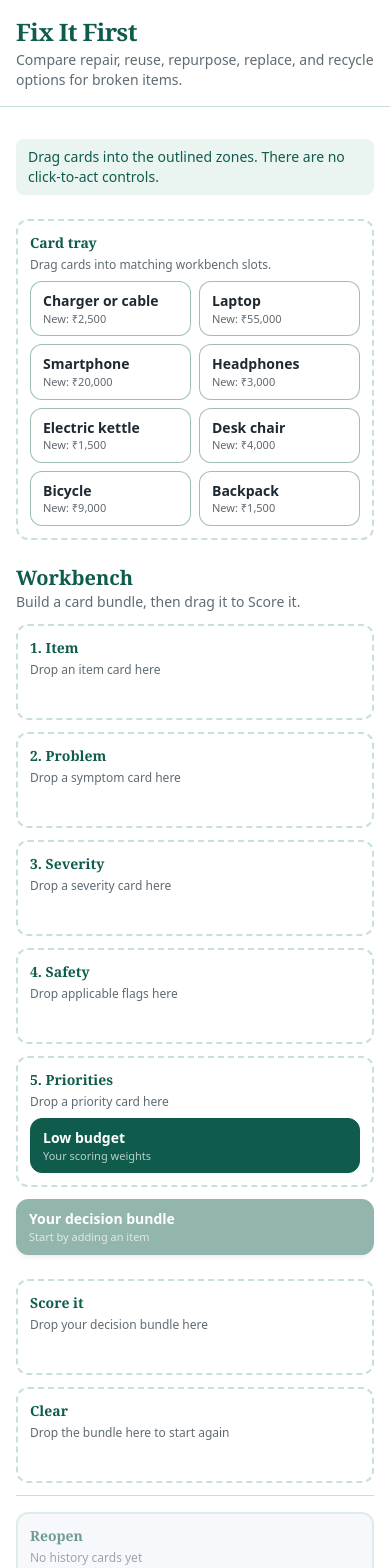
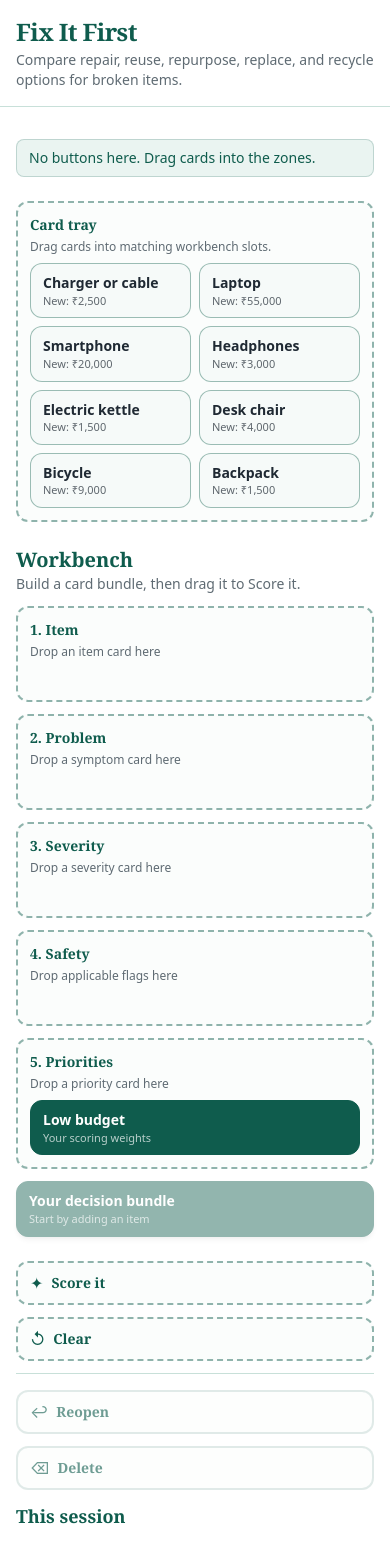
Before and after one commit to soham1251130190-pixel/Sohamthakkar2007-CodeVariant, a React (Vite) app: page / in a window 390 px wide. Shown: the top 1568 px of the page. Built offline with nearby package versions, Linux system fonts and the light colour scheme.

Commit message:
style(challenge): feedback and polish

```diff
--- a/index.html
+++ b/index.html
@@ -4,7 +4,7 @@
     <meta charset="UTF-8" />
     <link rel="icon" type="image/svg+xml" href="/favicon.svg" />
     <meta name="viewport" content="width=device-width, initial-scale=1.0" />
-    <title>fix-it-first</title>
+    <title>Fix It First</title>
   </head>
   <body>
     <div id="root"></div>
--- a/src/components/canvas/Canvas.jsx
+++ b/src/components/canvas/Canvas.jsx
@@ -12,6 +12,8 @@ export default function Canvas() {
   const { state, dispatch, currentCategory } = useCanvasContext();
   const [activeCard, setActiveCard] = useState(null);
   const [rejectedZone, setRejectedZone] = useState(null);
+  const [successZone, setSuccessZone] = useState(null);
+  const [showIntroHint, setShowIntroHint] = useState(true);
   const sensors = useSensors(
     useSensor(PointerSensor, { activationConstraint: { distance: 6 } }),
     useSensor(TouchSensor, { activationConstraint: { delay: 150, tolerance: 8 } }),
@@ -21,6 +23,7 @@ export default function Canvas() {
   const handleDragStart = ({ active }) => {
     setActiveCard({ id: active.id, ...active.data.current });
     setRejectedZone(null);
+    setSuccessZone(null);
   };
 
   const handleDragEnd = ({ active, over }) => {
@@ -41,18 +44,21 @@ export default function Canvas() {
       return;
     }
     dispatch(makeCanvasAction(action, card.payload, { itemName: currentCategory?.name ?? 'item', state }));
+    setSuccessZone(over.id);
+    setShowIntroHint(false);
+    window.setTimeout(() => setSuccessZone(null), 380);
   };
 
   return (
     <DndContext sensors={sensors} onDragStart={handleDragStart} onDragEnd={handleDragEnd} onDragCancel={() => setActiveCard(null)}>
       <div className="space-y-6">
-        <p className="rounded-lg bg-mint px-3 py-2 text-sm text-forest">Drag cards into the outlined zones. There are no click-to-act controls.</p>
-        <Tray rejectedZone={rejectedZone} />
-        <Workbench rejectedZone={rejectedZone} />
-        <ScorePanel rejectedZone={rejectedZone} />
+        {showIntroHint && <p className="rounded-lg border border-forest/20 bg-mint px-3 py-2 text-sm font-medium text-forest">No buttons here. Drag cards into the zones.</p>}
+        <Tray rejectedZone={rejectedZone} successZone={successZone} />
+        <Workbench rejectedZone={rejectedZone} successZone={successZone} />
+        <ScorePanel rejectedZone={rejectedZone} successZone={successZone} />
         <p className="sr-only" aria-live="polite" aria-atomic="true">{state.liveMessage}</p>
       </div>
-      <DragOverlay>{activeCard && <div className="rounded-xl border border-forest bg-white px-3 py-2 text-sm font-semibold text-ink shadow-lg">Moving card</div>}</DragOverlay>
+      <DragOverlay>{activeCard && <div className="rounded-xl border border-amber bg-amber/15 px-3 py-2 text-sm font-semibold text-ink shadow-lg">Moving card</div>}</DragOverlay>
     </DndContext>
   );
 }
--- a/src/components/canvas/DataCard.jsx
+++ b/src/components/canvas/DataCard.jsx
@@ -43,14 +43,14 @@ export default function DataCard({
   };
 
   const variantStyles = {
-    item:    'border-forest/40 bg-white text-ink hover:border-forest hover:bg-mint/30',
-    problem: 'border-amber/40 bg-white text-ink hover:border-amber hover:bg-amber/5',
-    severity:'border-line bg-white text-ink hover:border-forest',
-    flag:    'border-coral/40 bg-white text-ink hover:border-coral hover:bg-coral/5',
+    item:    'border-forest/40 bg-mint/30 text-ink hover:border-forest hover:bg-mint/60',
+    problem: 'border-forest/40 bg-mint/30 text-ink hover:border-forest hover:bg-mint/60',
+    severity:'border-forest/30 bg-mint/20 text-ink hover:border-forest',
+    flag:    'border-forest/40 bg-mint/30 text-ink hover:border-forest hover:bg-mint/60',
     preset:  'border-forest bg-forest text-white hover:bg-forest/90',
     bundle:  'border-forest bg-forest text-white shadow-md',
-    option:  'border-line bg-white text-ink hover:shadow-sm',
-    default: 'border-line bg-white text-ink hover:border-muted',
+    option:  'border-forest/25 bg-mint/20 text-ink hover:shadow-sm',
+    default: 'border-forest/25 bg-mint/20 text-ink hover:border-forest',
   };
 
   const base = variantStyles[variant] ?? variantStyles.default;
@@ -62,7 +62,7 @@ export default function DataCard({
       {...listeners}
       {...attributes}
       aria-grabbed={isDragging}
-      className={`relative select-none rounded-xl border px-3 py-2.5 text-sm transition-colors ${base} ${className}`}
+      className={`relative select-none rounded-xl border px-3 py-2.5 text-sm transition-colors focus-visible:outline-3 focus-visible:outline-offset-2 focus-visible:outline-forest ${isDragging ? 'border-amber bg-amber/15 ring-2 ring-amber/40' : ''} ${base} ${className}`}
     >
       {children ?? (
         <>
--- a/src/components/canvas/HistoryTray.jsx
+++ b/src/components/canvas/HistoryTray.jsx
@@ -6,7 +6,7 @@ export default function HistoryTray({ entries }) {
       <h2 className="text-lg font-bold text-forest">This session</h2>
       <div className="mt-2 flex gap-2 overflow-x-auto pb-1">
         {entries.map((entry) => <DataCard key={entry.id} id={`history-${entry.id}`} type="history" payload={entry.id}
-          label={`${entry.optionLabel} · ${entry.score} / 100`} sublabel={`${entry.itemName} · ${entry.statusLabel} · ${entry.timeLabel}`} variant="default" className="min-w-48 bg-white" />)}
+          label={`${entry.optionLabel} · ${entry.score} / 100`} sublabel={`${entry.itemName} · ${entry.statusLabel} · ${entry.timeLabel}`} badge={<span className={`rounded-full px-2 py-0.5 text-[10px] ${entry.status === 'committed' ? 'bg-forest text-white' : 'bg-white text-muted'}`}>{entry.statusLabel}</span>} variant="default" className={`min-w-48 ${entry.status === 'committed' ? 'border-forest bg-mint/60 font-semibold' : 'bg-mint/20 text-muted opacity-80'}`} />)}
       </div>
     </section>
   );
--- a/src/components/canvas/ScorePanel.jsx
+++ b/src/components/canvas/ScorePanel.jsx
@@ -5,13 +5,13 @@ import PlanPanel from './PlanPanel.jsx';
 import HistoryTray from './HistoryTray.jsx';
 import DataCard from './DataCard.jsx';
 
-export default function ScorePanel({ rejectedZone }) {
+export default function ScorePanel({ rejectedZone, successZone }) {
   const { state, resultView, ruledOutView, planView, historyView } = useCanvasContext();
   return (
     <section className="space-y-3">
-      <div className="grid gap-3 sm:grid-cols-2">
-        <Zone id="score" label="Score it" hint="Drop your decision bundle here" rejected={rejectedZone === 'score'} className="border-amber bg-amber/10" />
-        <Zone id="clear" label="Clear" hint="Drop the bundle here to start again" rejected={rejectedZone === 'clear'} />
+      <div className="grid grid-cols-1 gap-3 min-[420px]:grid-cols-2">
+        <Zone id="score" label="Score it" icon="✦" action hint="Drop your decision bundle here" rejected={rejectedZone === 'score'} success={successZone === 'score'} />
+        <Zone id="clear" label="Clear" icon="↺" action hint="Drop the bundle here to start again" rejected={rejectedZone === 'clear'} success={successZone === 'clear'} />
       </div>
       {state.scored && resultView && <div aria-live="polite" className="space-y-4">
         <Zone id="results" label="Results" hint="Drop a ruled-out card here to restore it" rejected={rejectedZone === 'results'} hideHeading className="space-y-4 border-transparent bg-transparent p-0">
@@ -20,18 +20,18 @@ export default function ScorePanel({ rejectedZone }) {
         <ol className="space-y-3">{resultView.options.map((option) => <li key={option.id}><OptionCard option={option} /></li>)}</ol>
         {resultView.removed.length > 0 && <div className="flex flex-wrap gap-2" aria-label="Unavailable options">{resultView.removed.map((option) => <span key={option.id} className="rounded-full border border-line bg-slate-100 px-3 py-1.5 text-xs text-muted">{option.label}: not available, {option.reason}</span>)}</div>}
         </Zone>
-        <div className="grid gap-3 sm:grid-cols-2">
-          <Zone id="commit" label="Commit to plan" hint="Drop an option card here" rejected={rejectedZone === 'commit'} className="border-forest bg-mint/40" />
-          <Zone id="save" label="Save for later" hint="Drop an option card here" rejected={rejectedZone === 'save'} />
+        <div className="grid grid-cols-1 gap-3 min-[420px]:grid-cols-3">
+          <Zone id="commit" label="Commit to plan" icon="✓" action hint="Drop an option card here" rejected={rejectedZone === 'commit'} success={successZone === 'commit'} />
+          <Zone id="save" label="Save for later" icon="⌁" action hint="Drop an option card here" rejected={rejectedZone === 'save'} success={successZone === 'save'} />
+          <Zone id="ruleOut" label="Rule out" icon="−" action hint={resultView.options.length > 1 ? 'Drop an option card here to remove it from the ranking' : 'Only one option remains'} rejected={rejectedZone === 'ruleOut'} success={successZone === 'ruleOut'} disabled={resultView.options.length <= 1} />
         </div>
-        <Zone id="ruleOut" label="Rule out" hint={resultView.options.length > 1 ? 'Drop an option card here to remove it from the ranking' : 'Only one option remains'} rejected={rejectedZone === 'ruleOut'} disabled={resultView.options.length <= 1} />
         {ruledOutView.length > 0 && <section aria-label="Ruled out"><h2 className="text-lg font-bold text-forest">Ruled out</h2><div className="mt-2 flex flex-wrap gap-2">{ruledOutView.map((option) => <DataCard key={option.id} id={`ruled-out-${option.id}`} type="ruledOut" payload={option.id} label={`${option.label} ruled out`} sublabel="Drag to results to restore" variant="default" className="bg-slate-100 text-muted" />)}</div></section>}
         {planView && <PlanPanel plan={planView} />}
       </div>}
       <section className="space-y-3 border-t border-line pt-4" aria-label="History actions">
-        <div className="grid gap-3 sm:grid-cols-2">
-          <Zone id="reopen" label="Reopen" hint={historyView.length > 0 ? 'Drop a history card here to restore it' : 'No history cards yet'} rejected={rejectedZone === 'reopen'} disabled={historyView.length === 0} />
-          <Zone id="delete" label="Delete" hint={historyView.length > 0 ? 'Drop a history card here to remove it' : 'No history cards yet'} rejected={rejectedZone === 'delete'} disabled={historyView.length === 0} />
+        <div className="grid grid-cols-1 gap-3 min-[420px]:grid-cols-2">
+          <Zone id="reopen" label="Reopen" icon="↩" action hint={historyView.length > 0 ? 'Drop a history card here to restore it' : 'No history cards yet'} rejected={rejectedZone === 'reopen'} success={successZone === 'reopen'} disabled={historyView.length === 0} />
+          <Zone id="delete" label="Delete" icon="⌫" action hint={historyView.length > 0 ? 'Drop a history card here to remove it' : 'No history cards yet'} rejected={rejectedZone === 'delete'} success={successZone === 'delete'} disabled={historyView.length === 0} />
         </div>
         <HistoryTray entries={historyView} />
       </section>
--- a/src/components/canvas/Tray.jsx
+++ b/src/components/canvas/Tray.jsx
@@ -6,13 +6,13 @@ import Zone from './Zone.jsx';
 
 const titleize = (value) => value[0].toUpperCase() + value.slice(1);
 
-export default function Tray({ rejectedZone }) {
+export default function Tray({ rejectedZone, successZone }) {
   const { state, currentCategory } = useCanvasContext();
   const selectedItem = Boolean(state.itemId);
   const selectedSymptom = Boolean(state.symptomId);
 
   return (
-    <Zone id="tray" label="Card tray" hint="Drag cards into matching workbench slots." rejected={rejectedZone === 'tray'}>
+    <Zone id="tray" label="Card tray" hint="Drag cards into matching workbench slots." rejected={rejectedZone === 'tray'} success={successZone === 'tray'}>
       <div className="grid grid-cols-2 gap-2 sm:grid-cols-3">
         {items.map((item) => (
           <DataCard key={item.id} id={`item-${item.id}`} type="item" payload={item.id}
--- a/src/components/canvas/Workbench.jsx
+++ b/src/components/canvas/Workbench.jsx
@@ -9,7 +9,7 @@ function SlotCard({ type, payload, label, sublabel, variant }) {
   return <DataCard id={`slot-${type}-${payload}`} type={type} payload={payload} label={label} sublabel={sublabel} variant={variant} />;
 }
 
-export default function Workbench({ rejectedZone }) {
+export default function Workbench({ rejectedZone, successZone }) {
   const { state, dispatch, currentCategory } = useCanvasContext();
   const flagLabels = state.flags.map((id) => safetyFlags.find((flag) => flag.id === id)?.label).filter(Boolean);
   const presetLabel = state.presetKey === 'lowBudget' ? 'Low budget' : state.presetKey === 'ecoFirst' ? 'Eco first' : 'Urgent';
@@ -18,21 +18,21 @@ export default function Workbench({ rejectedZone }) {
     <section className="space-y-3">
       <div><h2 className="text-xl font-bold text-forest">Workbench</h2><p className="text-sm text-muted">Build a card bundle, then drag it to Score it.</p></div>
       <div className="grid gap-3 sm:grid-cols-2">
-        <Zone id="slot-item" label="1. Item" hint="Drop an item card here" rejected={rejectedZone === 'slot-item'}>
+        <Zone id="slot-item" label="1. Item" hint="Drop an item card here" rejected={rejectedZone === 'slot-item'} success={successZone === 'slot-item'}>
           {currentCategory && <SlotCard type="item" payload={currentCategory.id} label={currentCategory.name} variant="item" />}
         </Zone>
-        <Zone id="slot-problem" label="2. Problem" hint="Drop a symptom card here" rejected={rejectedZone === 'slot-problem'}>
+        <Zone id="slot-problem" label="2. Problem" hint="Drop a symptom card here" rejected={rejectedZone === 'slot-problem'} success={successZone === 'slot-problem'}>
           {state.intent === 'unwanted'
             ? <SlotCard type="unwanted" payload="unwanted" label="Unwanted item" sublabel="No repair problem" variant="problem" />
             : state.symptomId && <SlotCard type="symptom" payload={state.symptomId} label={titleize(state.symptomId)} variant="problem" />}
         </Zone>
-        <Zone id="slot-severity" label="3. Severity" hint="Drop a severity card here" rejected={rejectedZone === 'slot-severity'}>
+        <Zone id="slot-severity" label="3. Severity" hint="Drop a severity card here" rejected={rejectedZone === 'slot-severity'} success={successZone === 'slot-severity'}>
           {state.severity && <SlotCard type="severity" payload={state.severity} label={titleize(state.severity)} variant="severity" />}
         </Zone>
-        <Zone id="slot-safety" label="4. Safety" hint="Drop applicable flags here" rejected={rejectedZone === 'slot-safety'}>
+        <Zone id="slot-safety" label="4. Safety" hint="Drop applicable flags here" rejected={rejectedZone === 'slot-safety'} success={successZone === 'slot-safety'}>
           <div className="space-y-2">{flagLabels.map((label, index) => <SlotCard key={label} type="flag" payload={state.flags[index]} label={label} variant="flag" />)}</div>
         </Zone>
-        <Zone id="slot-priorities" label="5. Priorities" hint="Drop a priority card here" rejected={rejectedZone === 'slot-priorities'} className="sm:col-span-2">
+        <Zone id="slot-priorities" label="5. Priorities" hint="Drop a priority card here" rejected={rejectedZone === 'slot-priorities'} success={successZone === 'slot-priorities'} className="sm:col-span-2">
           <SlotCard type="preset" payload={state.presetKey} label={presetLabel} sublabel="Your scoring weights" variant="preset" />
         </Zone>
       </div>
--- a/src/components/canvas/Zone.jsx
+++ b/src/components/canvas/Zone.jsx
@@ -1,7 +1,7 @@
 import { useDndContext, useDroppable } from '@dnd-kit/core';
 import { acceptedTypes } from '../../config/canvas.js';
 
-export default function Zone({ id, label, hint, rejected = false, disabled = false, hideHeading = false, children, className = '' }) {
+export default function Zone({ id, label, hint, icon, rejected = false, success = false, disabled = false, action = false, hideHeading = false, children, className = '' }) {
   const { setNodeRef, isOver } = useDroppable({ id, disabled });
   const { active } = useDndContext();
   const activeType = active?.data.current?.type;
@@ -9,16 +9,19 @@ export default function Zone({ id, label, hint, rejected = false, disabled = fal
 
   const stateClass = compatible && isOver
     ? 'border-forest bg-mint ring-2 ring-forest/20'
+    : success
+      ? 'animate-drop-success border-forest bg-mint'
     : rejected
-      ? 'animate-shake border-coral bg-coral/5'
+      ? 'animate-shake border-amber bg-amber/10'
       : disabled
-        ? 'border-line bg-slate-100 opacity-60'
-        : 'border-dashed border-line bg-white';
+        ? 'border-forest/20 bg-mint/20 opacity-60'
+        : 'border-dashed border-forest/45 bg-mint/20';
 
   return (
-    <section ref={setNodeRef} aria-label={label} className={`min-h-24 rounded-xl border-2 p-3 transition ${stateClass} ${className}`}>
+    <section ref={setNodeRef} aria-label={label} aria-disabled={disabled} tabIndex={disabled ? -1 : 0} className={`${action ? 'min-h-11 flex items-center gap-2 px-3 py-2' : 'min-h-24 p-3'} rounded-xl border-2 transition focus-visible:outline-3 focus-visible:outline-offset-2 focus-visible:outline-forest ${stateClass} ${className}`}>
+      {icon && <span aria-hidden="true" className="text-base leading-none text-forest">{icon}</span>}
       {!hideHeading && <h3 className="font-semibold text-sm text-forest">{label}</h3>}
-      {hint && <p className={hideHeading ? 'sr-only' : 'mt-1 text-xs text-muted'}>{hint}</p>}
+      {hint && <p className={hideHeading || action ? 'sr-only' : 'mt-1 text-xs text-muted'}>{hint}</p>}
       <div className="mt-2">{children}</div>
     </section>
   );
```
Also changed, not shown: src/index.css (+19 -0 lines).
